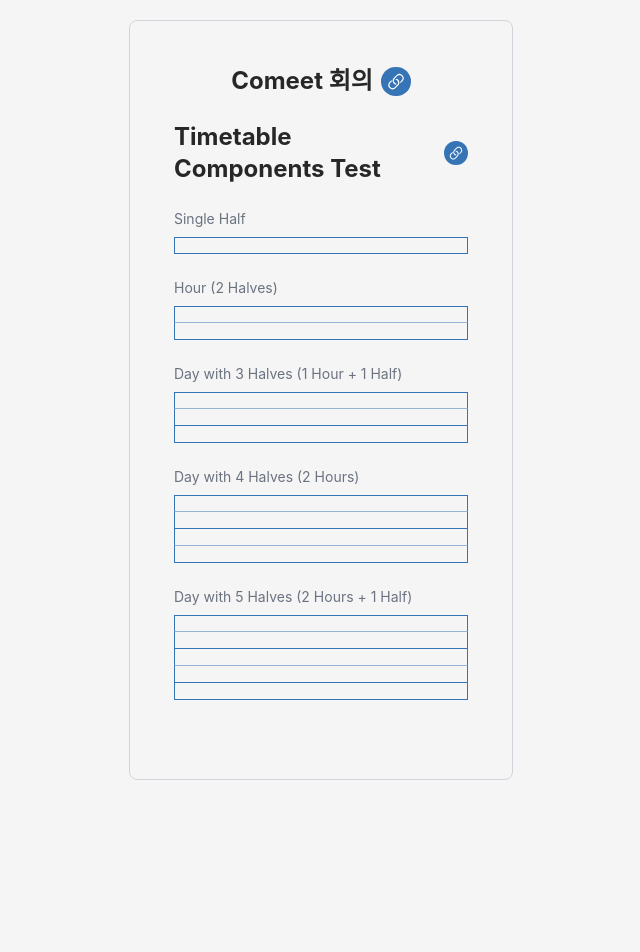
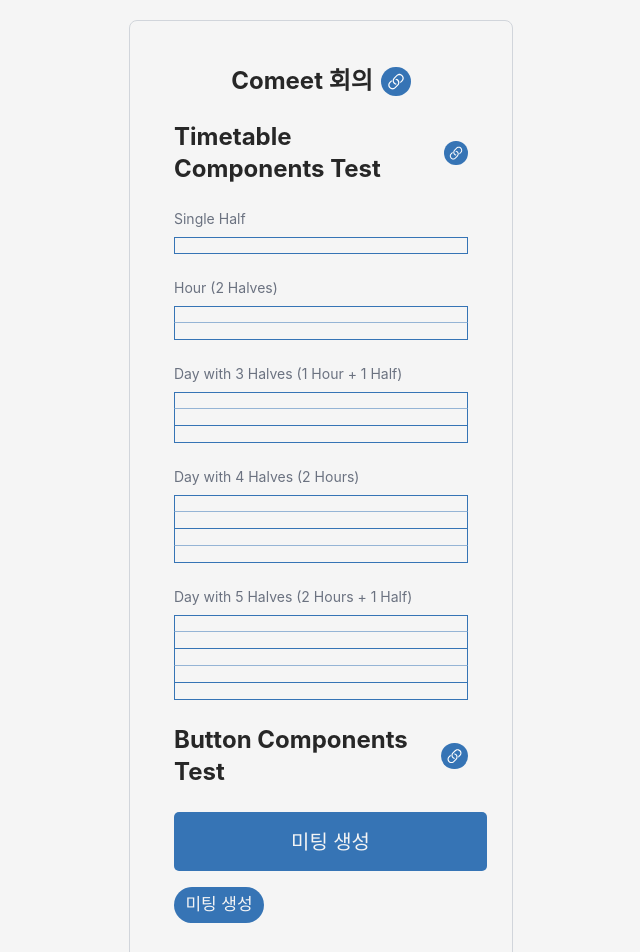
Before and after one commit to comeet-product/comeet, a Next.js app: page / in a window 1280 px wide. Shown: the top 952 px of the page, without its empty margins (319-959 px from the left). Before the commit the page ends 800 px from the top, so only its background shows below. Built offline with nearby package versions, Linux system fonts and the light colour scheme; a web font is replaced by a local one.

Commit message:
Button 컴포넌트

```diff
--- a/src/app/page.js
+++ b/src/app/page.js
@@ -2,6 +2,7 @@ import Title from "@/components/Title";
 import Half from "@/components/TimetableResult/Half";
 import Hour from "@/components/TimetableResult/Hour";
 import Day from "@/components/TimetableResult/Day";
+import Button from "@/components/Button";
 
 export default function Home() {
     return (
@@ -19,23 +20,41 @@ export default function Home() {
                 </div>
 
                 <div>
-          <h3 className="text-sm text-gray-500 mb-2">Hour (2 Halves)</h3>
+                    <h3 className="text-sm text-gray-500 mb-2">
+                        Hour (2 Halves)
+                    </h3>
                     <Hour />
                 </div>
 
                 <div>
-          <h3 className="text-sm text-gray-500 mb-2">Day with 3 Halves (1 Hour + 1 Half)</h3>
+                    <h3 className="text-sm text-gray-500 mb-2">
+                        Day with 3 Halves (1 Hour + 1 Half)
+                    </h3>
                     <Day halfCount={3} />
                 </div>
 
                 <div>
-          <h3 className="text-sm text-gray-500 mb-2">Day with 4 Halves (2 Hours)</h3>
+                    <h3 className="text-sm text-gray-500 mb-2">
+                        Day with 4 Halves (2 Hours)
+                    </h3>
                     <Day halfCount={4} />
                 </div>
 
                 <div>
-          <h3 className="text-sm text-gray-500 mb-2">Day with 5 Halves (2 Hours + 1 Half)</h3>
+                    <h3 className="text-sm text-gray-500 mb-2">
+                        Day with 5 Halves (2 Hours + 1 Half)
+                    </h3>
                     <Day halfCount={5} />
+                </div>
+
+                <Title>Button Components Test</Title>
+                <div className="space-y-4 mb-8">
+                    <div className="mx-auto">
+                        <Button size="large" text="미팅 생성" />
+                    </div>
+                    <div className="mx-auto">
+                        <Button size="small" text="미팅 생성" />
+                    </div>
                 </div>
             </div>
         </div>
--- /dev/null
+++ b/src/components/Button.js
@@ -0,0 +1,39 @@
+export default function Button({
+    size = "large",
+    text,
+    onClick,
+    disabled = false,
+    className = "",
+    color = "primary",
+}) {
+    const sizeStyle =
+        size === "large"
+            ? "w-[313px] h-[59px] rounded-[5px] text-[20px]"
+            : "w-[90px] h-[36px] rounded-[20px] text-[17px]";
+
+    const colorStyle =
+        color === "primary"
+            ? "bg-[#3674B5] hover:bg-blue-600"
+            : "bg-gray-500 hover:bg-gray-600";
+
+    return (
+        <button
+            onClick={onClick}
+            disabled={disabled}
+            className={`
+        ${sizeStyle}
+        ${colorStyle}
+        text-white
+        font-medium
+        transition-colors
+        flex
+        items-center
+        justify-center
+        ${disabled ? "opacity-50 cursor-not-allowed" : ""}
+        ${className}
+    `}
+        >
+            {text}
+        </button>
+    );
+}
```
Lines whose indentation alone changed are shown as unchanged.
